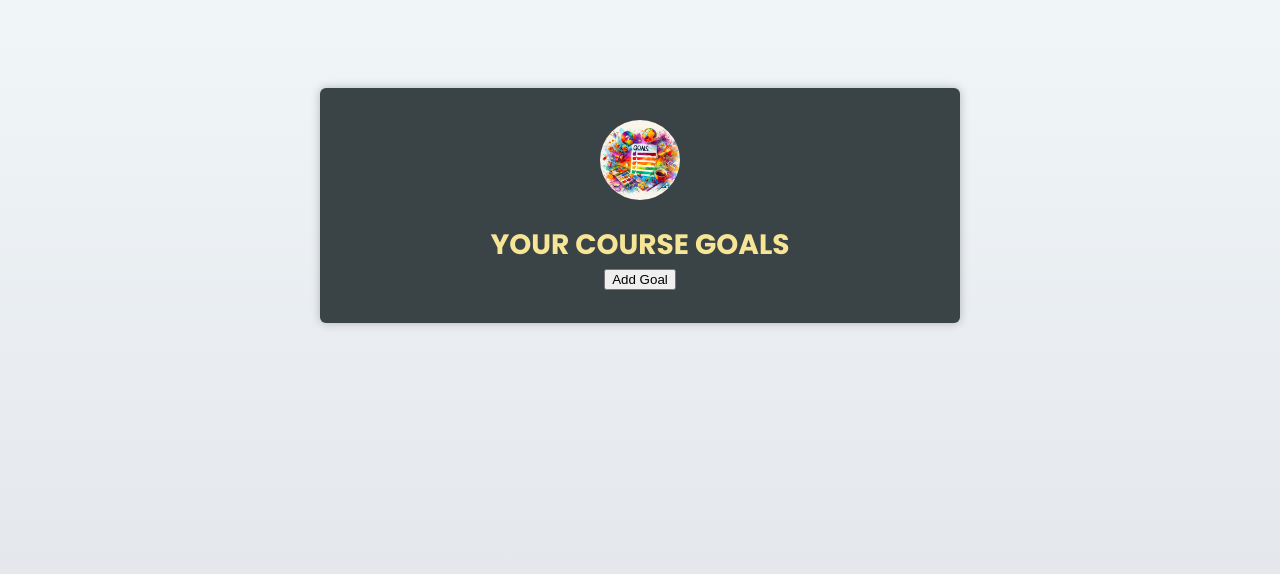
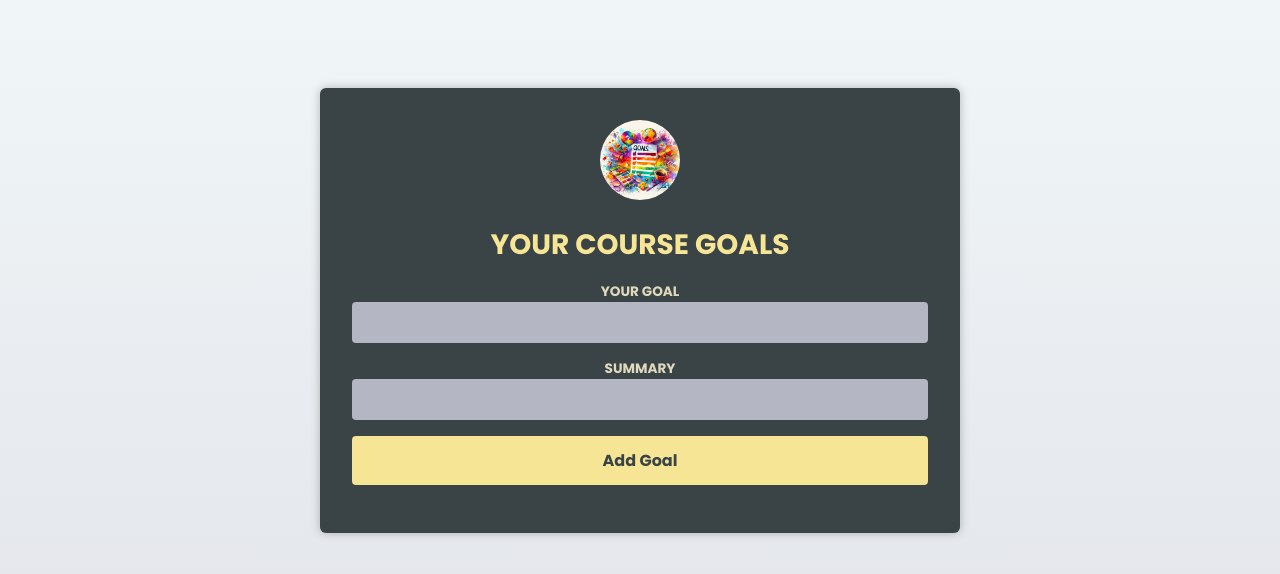
Before and after one commit to conectis360/react-basics, a React (Vite) app: page / in a window 1280 px wide. Shown: the top 574 px of the page. Built offline with nearby package versions, Linux system fonts and the light colour scheme.

Commit message:
feat: handling events and forms with FormEvent and Refs in react

```diff
--- a/src/App.tsx
+++ b/src/App.tsx
@@ -3,6 +3,7 @@ import goalsImg from "./assets/goals.jpg";
 import "./App.css";
 import CourseGoalList from "./components/CourseGoalList.tsx";
 import { useState } from "react";
+import NewGoal from "./components/NewGoal.tsx";
 
 
 export type CourseGoal = {
@@ -14,15 +15,19 @@ export type CourseGoal = {
 function App() {
     const [goals, setGoals] = useState<CourseGoal[]>([]);
 
-    function handleAddGoal() {
+    function handleAddGoal(goal: string, summary: string) {
       setGoals((prevGoals) => {
         const newGoal: CourseGoal = {
           id: Math.random(),
-          title: "Learn React",
-          description: "Learn in depth",
+          title: goal,
+          description: summary,
         };
         return [...prevGoals, newGoal];
       });
+    }
+
+    function handleDeleteGoal(id: number) {
+      setGoals(prevGoals => prevGoals.filter((goal) => goal.id !== id));
     }
 
   return (
@@ -31,8 +36,8 @@ function App() {
         <Header image={{ src: goalsImg, alt: "ìmagem" }}>
           <h1>YOUR COURSE GOALS</h1>
         </Header>
-        <button onClick={handleAddGoal}>Add Goal</button>
-        <CourseGoalList goals={goals}></CourseGoalList>
+        <NewGoal onAddGoal={handleAddGoal}></NewGoal>
+        <CourseGoalList goals={goals} onDeleteGoal={handleDeleteGoal}></CourseGoalList>
       </main>
     </>
   );
--- a/src/components/CourseGoal.tsx
+++ b/src/components/CourseGoal.tsx
@@ -6,14 +6,18 @@ interface CourseGoalsProps {
     children: ReactNode;
 };
 */
-type CourseGoalsProps = PropsWithChildren<{title: string}>;
+type CourseGoalsProps = PropsWithChildren<{
+    title: string;
+    onDeleteGoal: (id: number) => void
+    id: number;
+}>;
 
-export default function CourseGoal({title, children}: CourseGoalsProps) {
+export default function CourseGoal({title, children, onDeleteGoal, id}: CourseGoalsProps) {
     return <article>
         <div>
             <h2>{title}</h2>
             <p>{children}</p>
-            <button>Delete</button>
+            <button onClick={() => onDeleteGoal(id)}>Delete</button>
         </div>
     </article>
 }
--- a/src/components/CourseGoalList.tsx
+++ b/src/components/CourseGoalList.tsx
@@ -4,14 +4,15 @@ import { CourseGoal as Goal } from "../App.tsx"
 
 type CourseGoalListProps = {
     goals: Goal[];
+    onDeleteGoal: (id: number) => void;
   };
 
-export default function CourseGoalList({goals}: CourseGoalListProps) {
+export default function CourseGoalList({goals, onDeleteGoal}: CourseGoalListProps) {
     return <div>
         <ul>
         {goals.map((goal) => (
             <li key={goal.id}>
-                <CourseGoal title={goal.title}>{goal.description}</CourseGoal>
+                <CourseGoal title={goal.title} onDeleteGoal={onDeleteGoal} id={goal.id}>{goal.description}</CourseGoal>
             </li>
         ))}
         </ul>
--- /dev/null
+++ b/src/components/NewGoal.tsx
@@ -0,0 +1,35 @@
+import { useRef, type FormEvent } from "react";
+
+type NewGoalProps = {
+    onAddGoal: (goal: string, summary: string) => void;
+}
+
+export default function NewGoal({onAddGoal}: NewGoalProps) {
+    const goal = useRef<HTMLFormElement>(null);
+    const summary = useRef<HTMLFormElement>(null);
+
+    function handleSubmit(event: FormEvent<HTMLFormElement>) {
+        event.preventDefault();
+
+        const enteredGoal = goal.current!.value;
+        const enteredSummary = summary.current!.value;
+
+        event.currentTarget.reset();
+
+        onAddGoal(enteredGoal, enteredSummary);
+    }
+
+    return <form onSubmit={handleSubmit}>
+        <p>
+            <label> Your Goal </label>
+            <input id="goal" type="text" ref={goal}/>
+        </p>
+        <p>
+            <label> Summary </label>
+            <input id="summary" type="text" ref={summary}/>
+        </p>
+        <p>
+            <button>Add Goal</button>
+        </p>
+    </form>
+}
```
